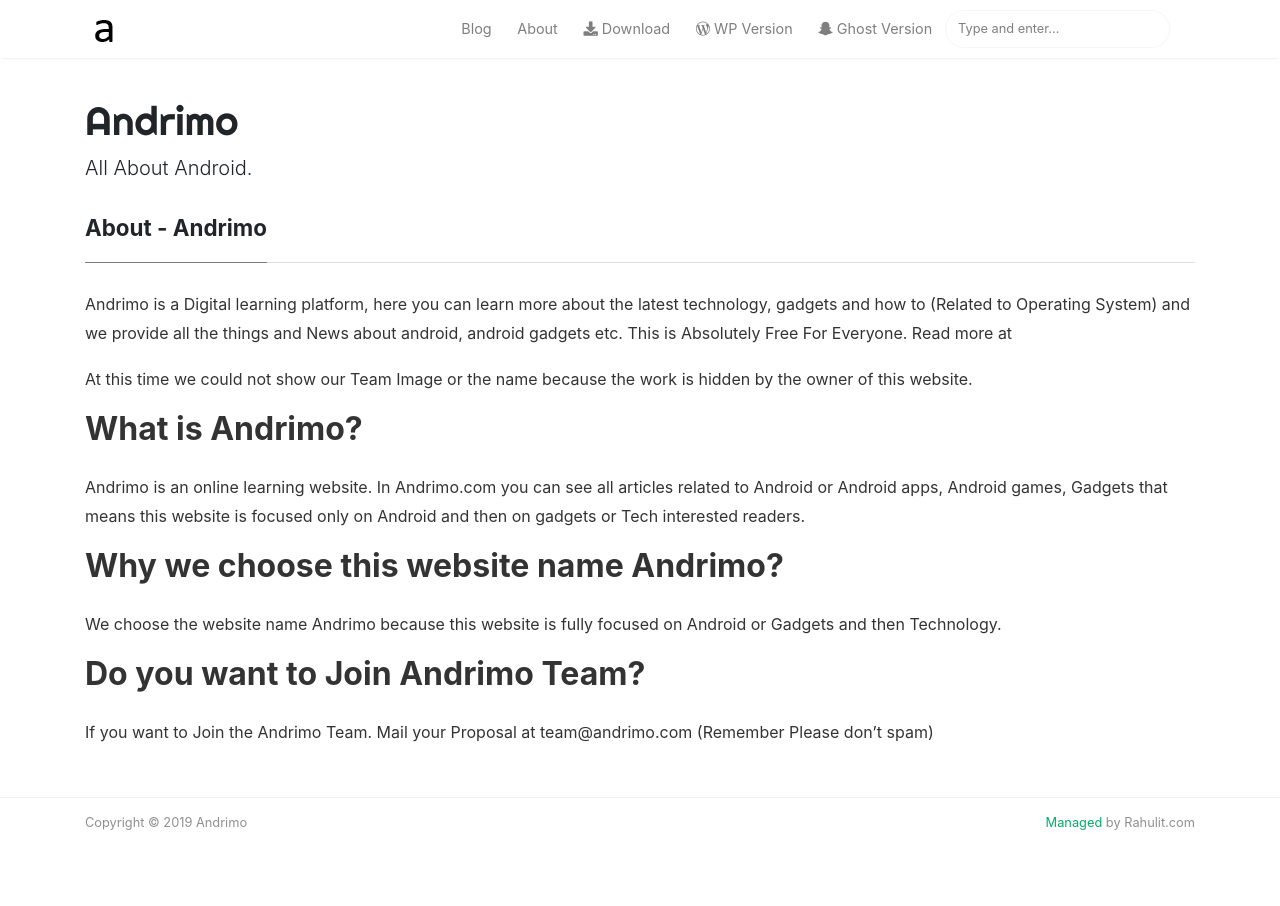
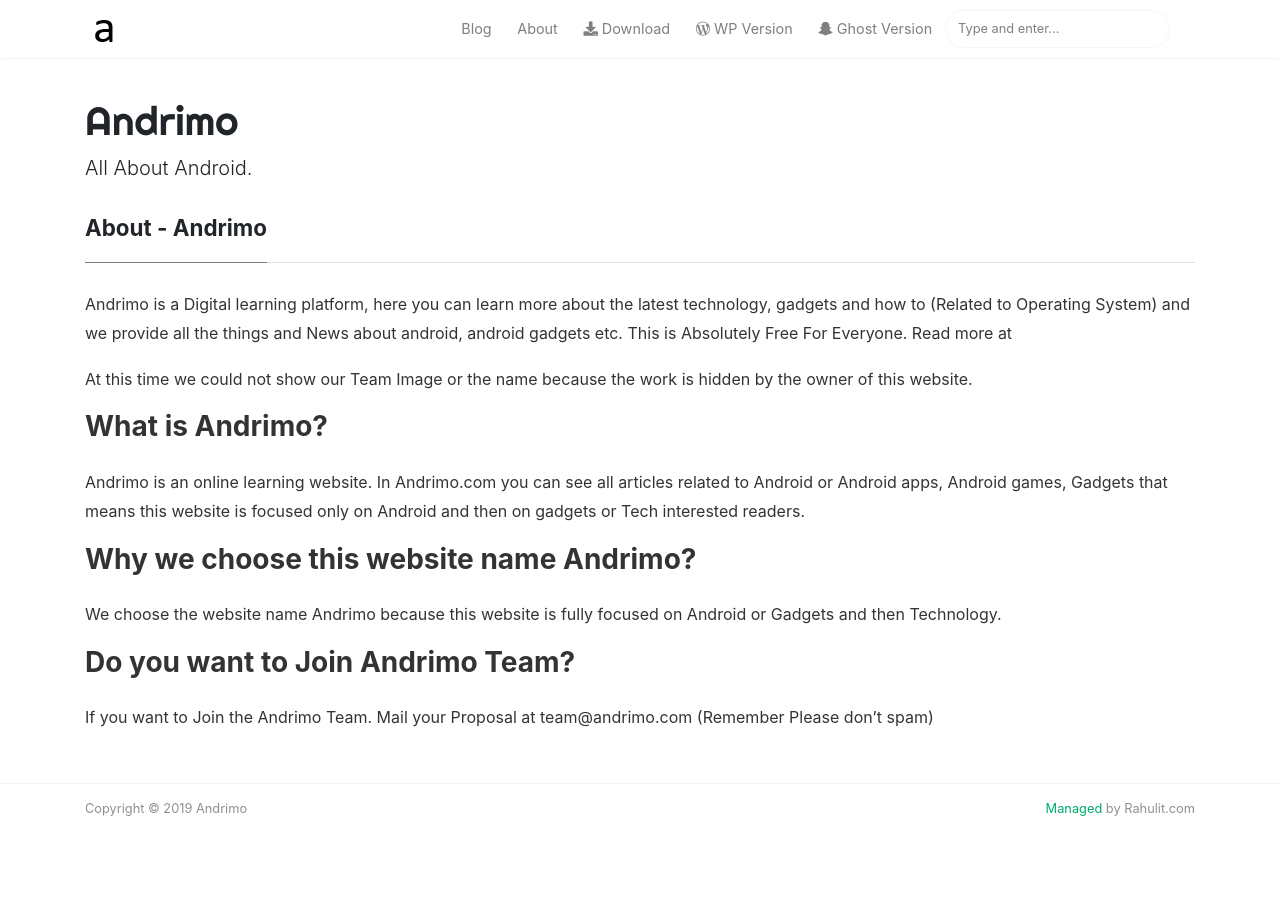
Before and after one commit to andrimoopensource/blog, a Jekyll site: the page built from _pages/about.md, in a window 1280 px wide. Built offline with Jekyll 4.4.1, drawn with Linux system fonts in a browser that asks for light colours; nearby versions of some CDN libraries; comment, search, counter and statistics services are not loaded.

```diff
--- a/_pages/about.md
+++ b/_pages/about.md
@@ -9,14 +9,14 @@ Andrimo is a Digital learning platform, here you can learn more about the latest
 
 At this time we could not show our Team Image or the name because the work is hidden by the owner of this website.
 
-## What is Andrimo?
+### What is Andrimo?
 
 Andrimo is an online learning website. In Andrimo.com you can see all articles related to Android or Android apps, Android games, Gadgets that means this website is focused only on Android and then on gadgets or Tech interested readers.
 
-## Why we choose this website name Andrimo?
+### Why we choose this website name Andrimo?
 
 We choose the website name Andrimo because this website is fully focused on Android or Gadgets and then Technology.
 
-## Do you want to Join Andrimo Team?
+### Do you want to Join Andrimo Team?
 
 If you want to Join the Andrimo Team. Mail your Proposal at team@andrimo.com (Remember Please don’t spam)
```
